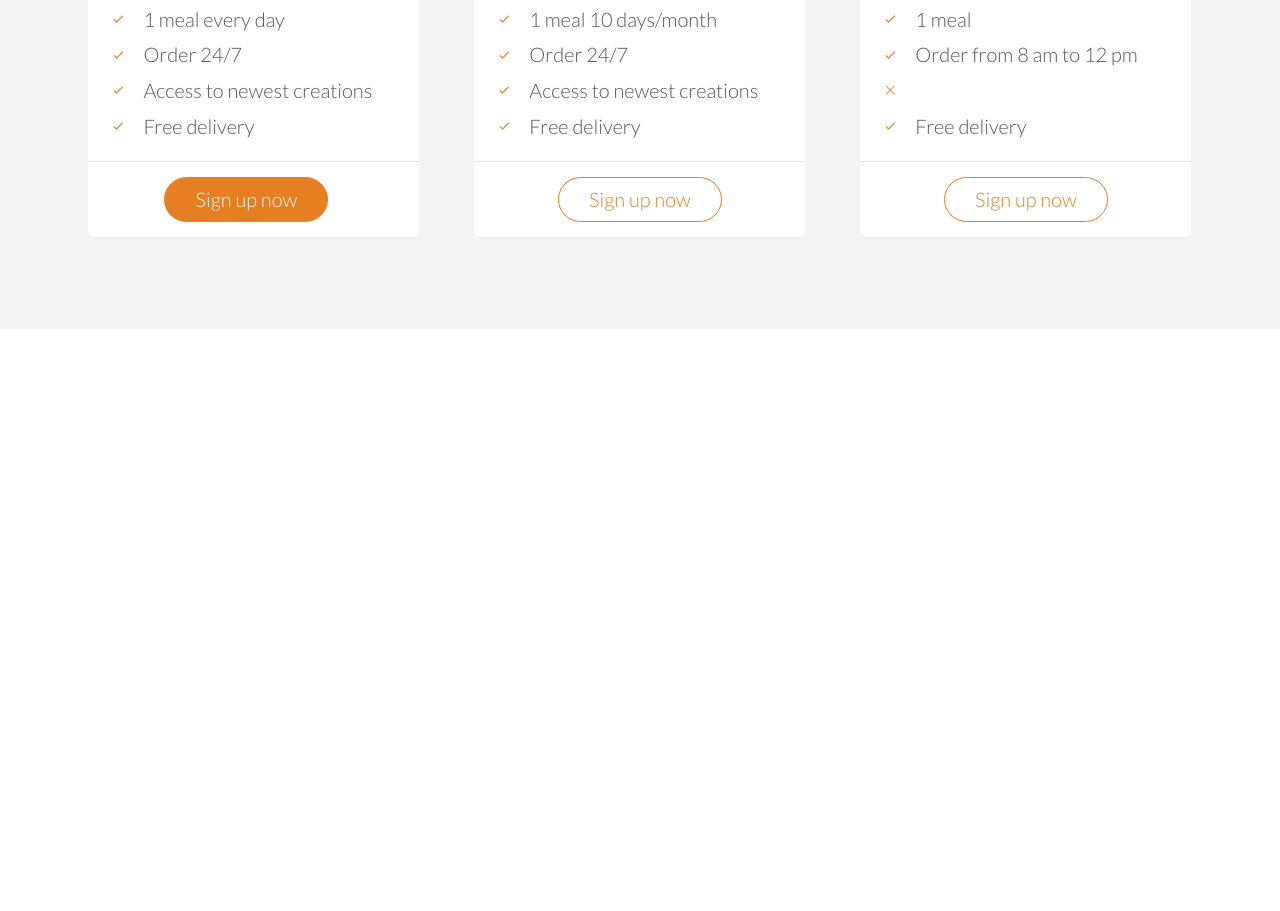
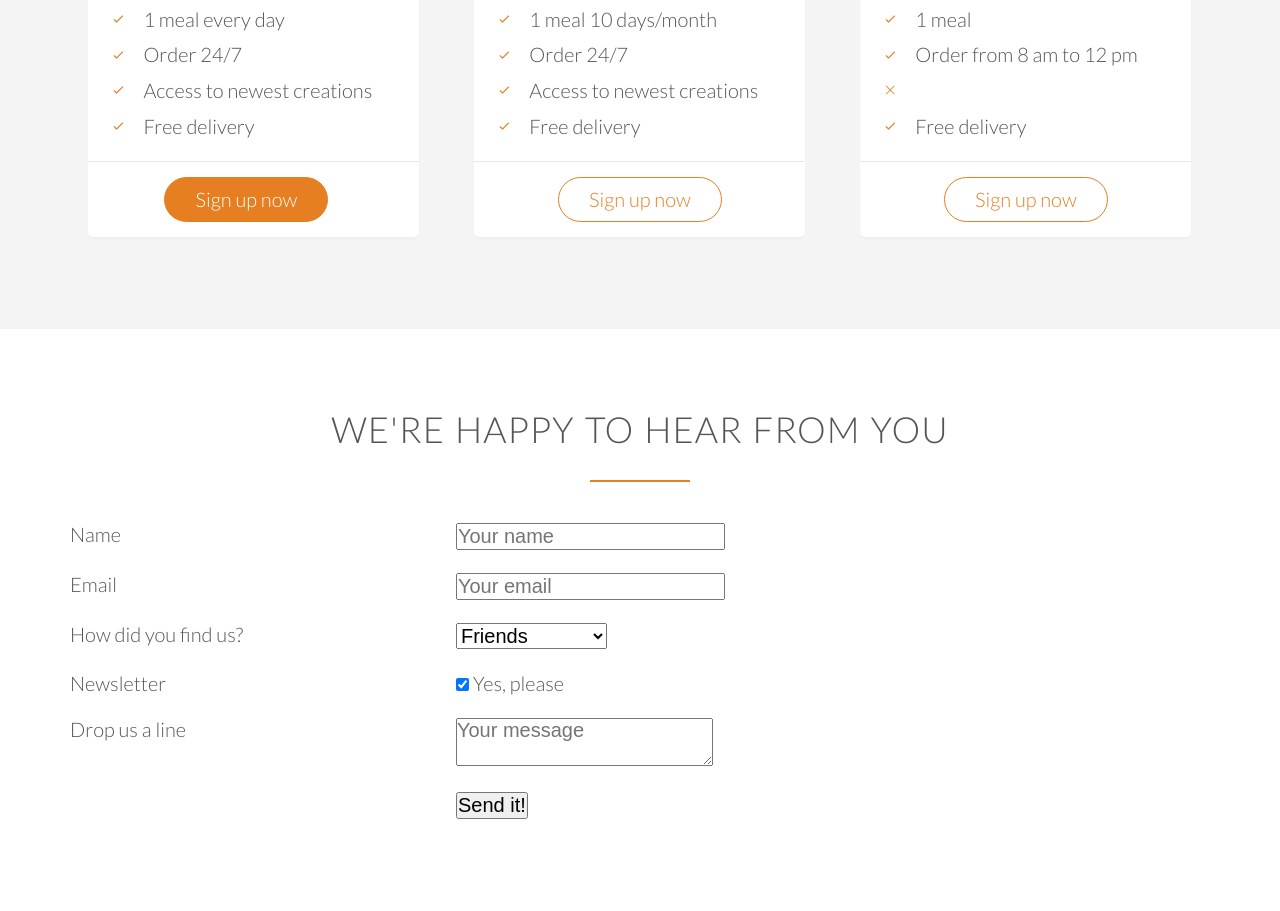
Before and after one commit to sib4321/Omnifood, a plain HTML site: page index.html in a window 1280 px wide. Shown: the part 4297-5208 px from the top of the page. Before the commit the page ends 4626 px from the top, so only its background shows below. Drawn offline with Linux system fonts and the light colour scheme; files whose address does not match are found by name.

Commit message:
Create the contact form

```diff
--- a/index.html
+++ b/index.html
@@ -323,6 +323,69 @@
             </div>
         </section>
 
+        <section class="section-form">
+            <div class="row">
+                <h2>We're happy to hear from you</h2>
+            </div>
+            <div class="row">
+                <form method="post" action="#" class="contact-form">
+                    <div class="row">
+                        <div class="col span-1-of-3">
+                            <label for="name">Name</label>
+                        </div>
+                        <div class="col span-2-of-3">
+                            <input type="text" name="name" id="name" placeholder="Your name" required>
+                        </div>
+                    </div>
+                    <div class="row">
+                        <div class="col span-1-of-3">
+                            <label for="email">Email</label>
+                        </div>
+                        <div class="col span-2-of-3">
+                            <input type="email" name="email" id="email" placeholder="Your email" required>
+                        </div>
+                    </div>
+                    <div class="row">
+                        <div class="col span-1-of-3">
+                            <label for="find-us">How did you find us?</label>
+                        </div>
+                        <div class="col span-2-of-3">
+                            <select name="find-us" id="find-us">
+                                <option value="friends" selected>Friends</option>
+                                <option value="search" >Search engine</option>
+                                <option value="ad">Advertisement</option>
+                                <option value="other">Other </option>
+                            </select>
+                        </div>
+                    </div>
+                    <div class="row">
+                        <div class="col span-1-of-3">
+                            <label>Newsletter</label>
+                        </div>
+                        <div class="col span-2-of-3">
+                            <input type="checkbox" name="news" id="news" checked> Yes, please
+                        </div>
+                    </div>
+                    <div class="row">
+                        <div class="col span-1-of-3">
+                            <label>Drop us a line</label>
+                        </div>
+                        <div class="col span-2-of-3">
+                            <textarea name="message" placeholder="Your message"></textarea>
+                        </div>
+                    </div>
+                    <div class="row">
+                        <div class="col span-1-of-3">
+                            <label>&nbsp;</label>
+                        </div>
+                        <div class="col span-2-of-3">
+                            <input type="submit" value="Send it!">
+                        </div>
+                    </div>
+                </form>
+            </div>
+        </section>
+
     </body>
 </html>
 <!--
@@ -331,4 +394,6 @@
 
 
 
+
+
 -->
```
